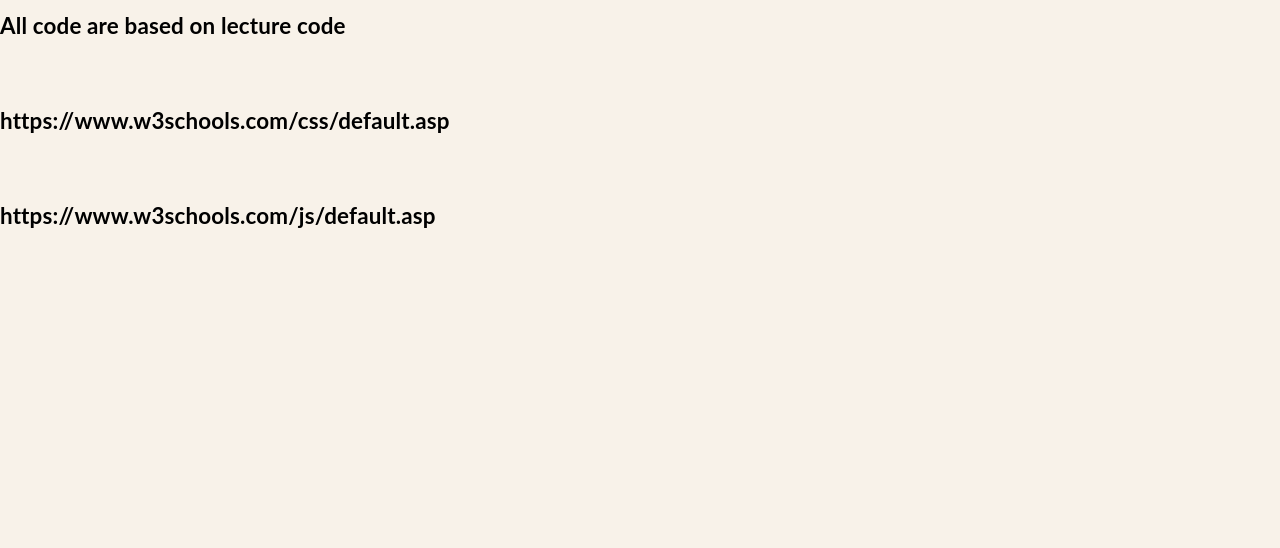
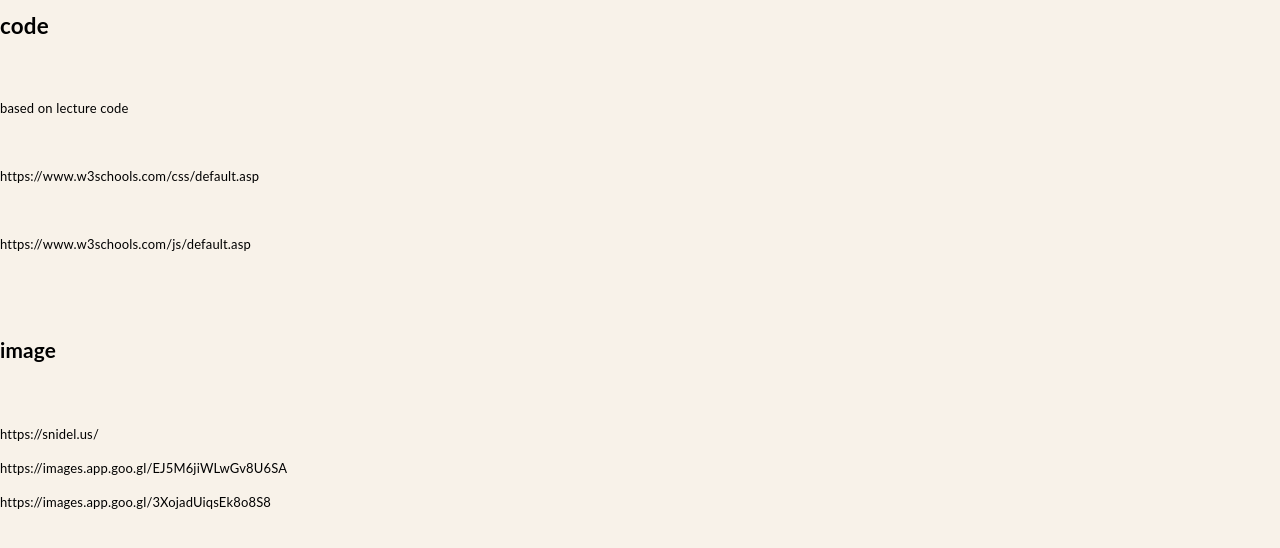
Before and after one commit to yza404/project2-phase2, a plain HTML site: page citation.html in a window 1280 px wide. Shown: the part 74-622 px from the top of the page. Drawn offline with Linux system fonts and the light colour scheme.

Commit message:
citation

```diff
--- a/citation.html
+++ b/citation.html
@@ -44,10 +44,18 @@
 
     <div class="white-space"></div>
 
-    <h3>All code are based on lecture code</h3>
+    <h3>code</h3>
     <br>
-    <h3>https://www.w3schools.com/css/default.asp</h3>
+    <p>based on lecture code</p>
     <br>
-    <h3>https://www.w3schools.com/js/default.asp</h3>
+    <p>https://www.w3schools.com/css/default.asp</p>
+    <br>
+    <p>https://www.w3schools.com/js/default.asp</p>
+      <br>  <br>
+    <h4> image </h4>
+    <br>
+    <p>https://snidel.us/</p>
+    <p>https://images.app.goo.gl/EJ5M6jiWLwGv8U6SA</p>
+    <p>https://images.app.goo.gl/3XojadUiqsEk8o8S8</p>
   </body>
 </html>
```
Also changed, not shown: cart.html (+0 -12 lines).
